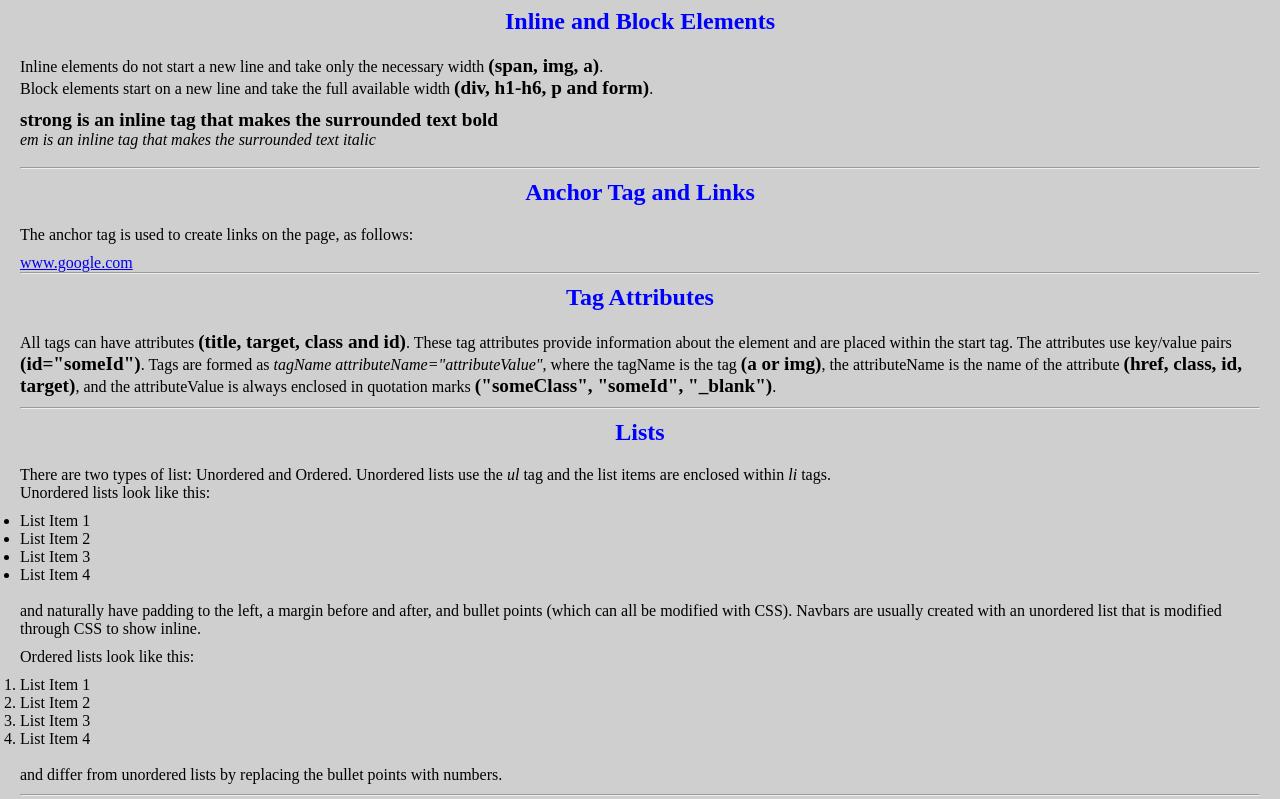
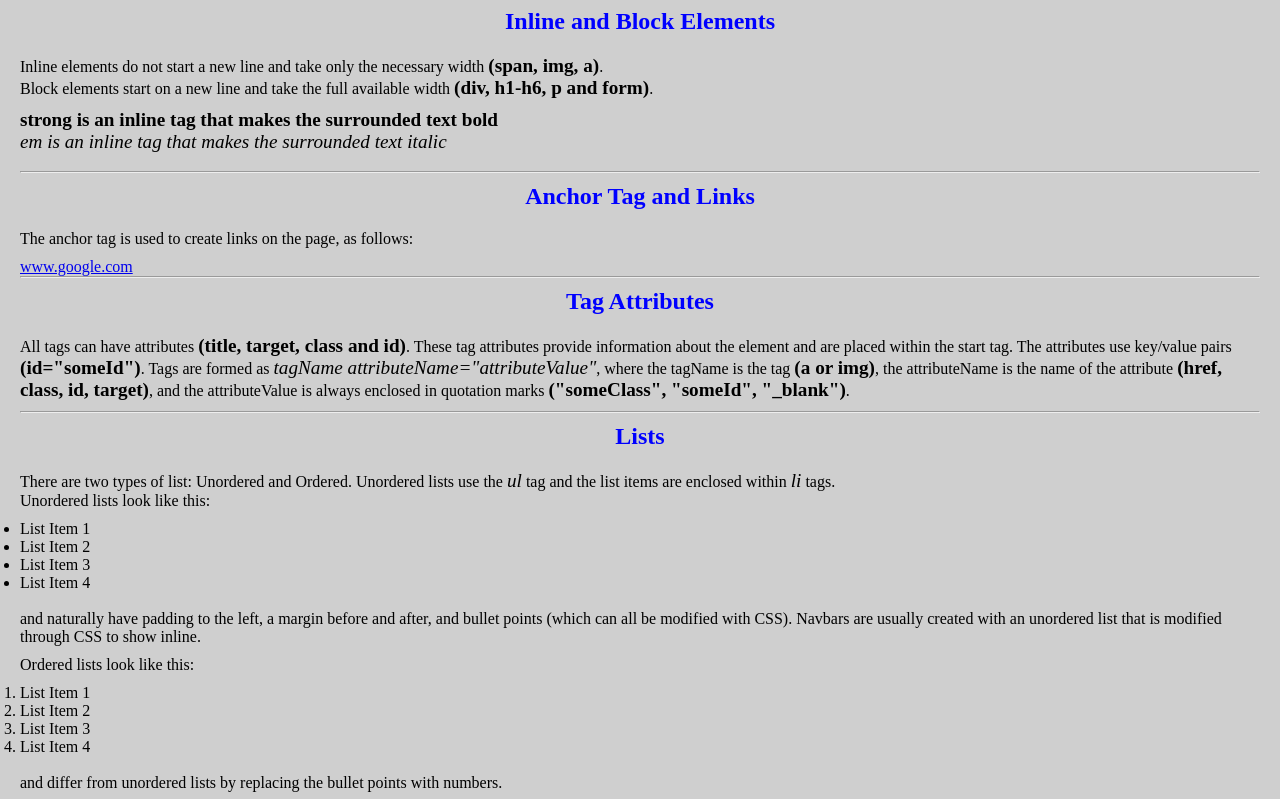
Before and after one commit to DDeShon/html-cheat-sheet, a plain HTML site: page index.html in a window 1280 px wide. Shown: the part 681-1480 px from the top of the page. Drawn offline with Linux system fonts and the light colour scheme.

```diff
--- a/css/style.css
+++ b/css/style.css
@@ -26,6 +26,7 @@
   margin-bottom: 10px;
 }
 
-strong {
+strong,
+em {
   font-size: 1.2rem;
 }
```
